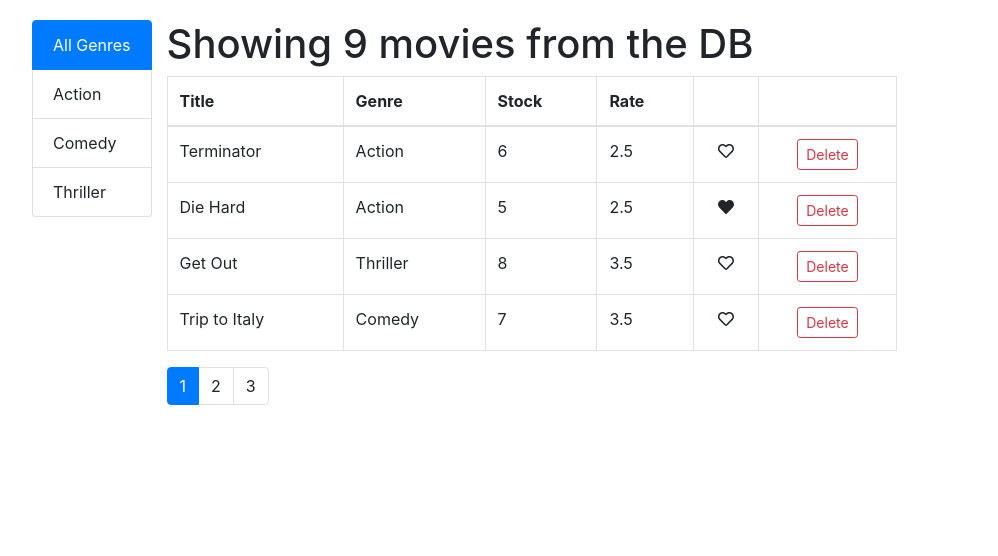
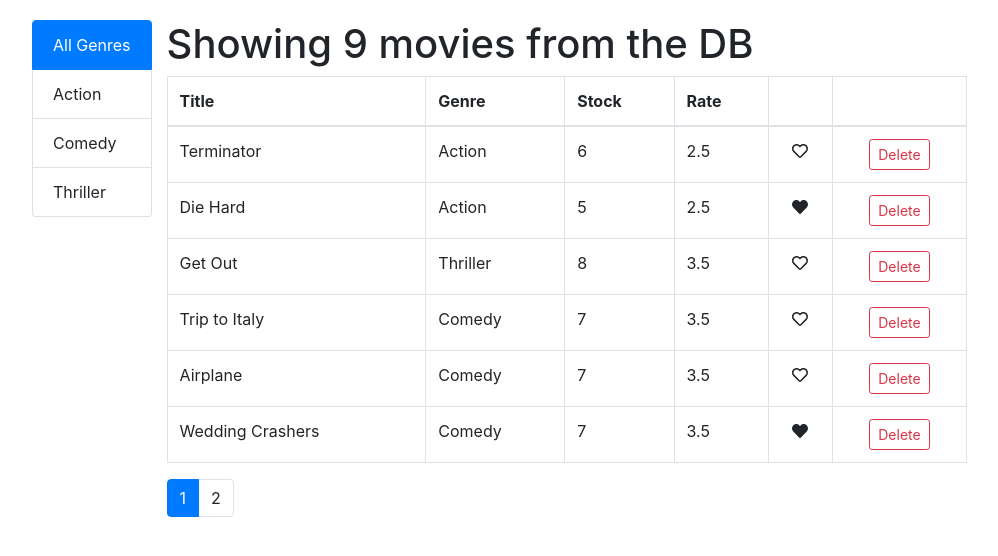
Before and after one commit to bolf/vidly, a React (Create React App) app: page / in a window 1280 px wide. Shown: the top 556 px of the page, without its empty margins (228-1226 px from the left). Built offline with nearby package versions, Linux system fonts and the light colour scheme.

Commit message:
extracting moviesTable from movies component implementing sorting

```diff
--- a/src/components/common/filtering.jsx
+++ b/src/components/common/filtering.jsx
@@ -25,8 +25,10 @@ const Filtering = props => {
   );
 };
 
-/*{
-
-}*/
+Filtering.defaultProps = {
+  //default values of props that can be used in this omponent
+  //упрощение интерфеса компонента
+  //устанавливается отдельно: npm i prop-types@15.6.2
+};
 
 export default Filtering;
--- a/src/components/movies.jsx
+++ b/src/components/movies.jsx
@@ -1,18 +1,19 @@
 import React, { Component } from "react";
 import { getMovies } from "../services/fakeMovieService";
 import { getGenres } from "../services/fakeGenreService";
-import Like from "./common/like";
 import Pagination from "./common/pagination";
-import { paginate } from "../utils/paginate";
 import Filtering from "./common/filtering";
+import MoviesTable from "./moviesTable";
+import _ from "lodash";
 
 class Movies extends Component {
   state = {
-    movies: getMovies(),
-    genres: getGenres(),
-    pageSize: 4,
+    movies: [],
+    genres: [],
+    pageSize: 6,
     currentPage: 1,
-    choosenGenreFilter: getGenres()[0]
+    choosenGenreFilter: getGenres()[0],
+    sortingColumn: { path: "title", order: "asc" }
   };
 
   handleDelete = movieFoorDeleting => {
@@ -62,6 +63,28 @@ class Movies extends Component {
     });
   };
 
+  handleSorting = sortColumn => {
+    //const sortColumn = { ...this.state.sortingColumn }; //clone the array
+    let order = "asc";
+    if (this.state.sortingColumn.path === sortColumn) {
+      order = this.state.sortingColumn.order ? "asc" : "dsc";
+    }
+
+    this.setState({
+      sortingColumn: { path: sortColumn, order: order },
+      movies: _.orderBy(
+        this.state.movies,
+        [sortColumn],
+        [this.state.sortingColumn.order]
+      )
+    });
+  };
+
+  componentDidMount() {
+    //const genres = [{name: "Alll Genres"}, ...getGenres()]
+    this.setState({ movies: getMovies(), genres: getGenres() });
+  }
+
   render() {
     return (
       <React.Fragment>
@@ -72,51 +95,16 @@ class Movies extends Component {
             choosenGenreFilter={this.state.choosenGenreFilter}
             allGenres={this.state.genres}
           />
-          <div className="col-8">
+          <div className="col">
             <h1>{this.getNumberOfMovies()}</h1>
-            <table className="table table-bordered">
-              <thead>
-                <tr>
-                  <th>Title</th>
-                  <th>Genre</th>
-                  <th>Stock</th>
-                  <th>Rate</th>
-                  <th />
-                  <th />
-                </tr>
-              </thead>
-              <tbody>
-                {paginate(
-                  this.state.movies,
-                  this.state.currentPage,
-                  this.state.pageSize
-                ).map(movie => {
-                  return (
-                    <tr key={movie._id}>
-                      <td>{movie.title}</td>
-                      <td>{movie.genre.name}</td>
-                      <td>{movie.numberInStock}</td>
-                      <td>{movie.dailyRentalRate}</td>
-                      <td className="text-center">
-                        <Like
-                          liked={movie.liked}
-                          onClick={this.handleLikeClick}
-                          _id={movie._id}
-                        />
-                      </td>
-                      <td className="text-center">
-                        <button
-                          className="btn btn-outline-danger btn-sm"
-                          onClick={() => this.handleDelete(movie)}
-                        >
-                          Delete
-                        </button>
-                      </td>
-                    </tr>
-                  );
-                })}
-              </tbody>
-            </table>
+            <MoviesTable
+              movies={this.state.movies}
+              currentPage={this.state.currentPage}
+              pageSize={this.state.pageSize}
+              onLikeClick={this.handleLikeClick}
+              onDelete={this.handleDelete}
+              onSort={this.handleSorting}
+            />
             <Pagination
               itemsCount={this.state.movies.length}
               pageSize={this.state.pageSize}
--- /dev/null
+++ b/src/components/moviesTable.jsx
@@ -0,0 +1,57 @@
+import React, { Component } from "react";
+import Like from "./common/like";
+import { paginate } from "../utils/paginate";
+
+const MoviesTable = props => {
+  const {
+    movies,
+    currentPage,
+    pageSize,
+    onLikeClick,
+    onDelete,
+    onSort
+  } = props; //декларация интерфейса компонента
+  return (
+    <table className="table table-bordered">
+      <thead>
+        <tr>
+          <th onClick={() => onSort("title")}>Title</th>
+          <th onClick={() => onSort("genre.name")}>Genre</th>
+          <th onClick={() => onSort("numberInStock")}>Stock</th>
+          <th onClick={() => onSort("dailyRentalRate")}>Rate</th>
+          <th />
+          <th />
+        </tr>
+      </thead>
+      <tbody>
+        {paginate(movies, currentPage, pageSize).map(movie => {
+          return (
+            <tr key={movie._id}>
+              <td>{movie.title}</td>
+              <td>{movie.genre.name}</td>
+              <td>{movie.numberInStock}</td>
+              <td>{movie.dailyRentalRate}</td>
+              <td className="text-center">
+                <Like
+                  liked={movie.liked}
+                  onClick={onLikeClick}
+                  _id={movie._id}
+                />
+              </td>
+              <td className="text-center">
+                <button
+                  className="btn btn-outline-danger btn-sm"
+                  onClick={() => onDelete(movie)}
+                >
+                  Delete
+                </button>
+              </td>
+            </tr>
+          );
+        })}
+      </tbody>
+    </table>
+  );
+};
+
+export default MoviesTable;
```
